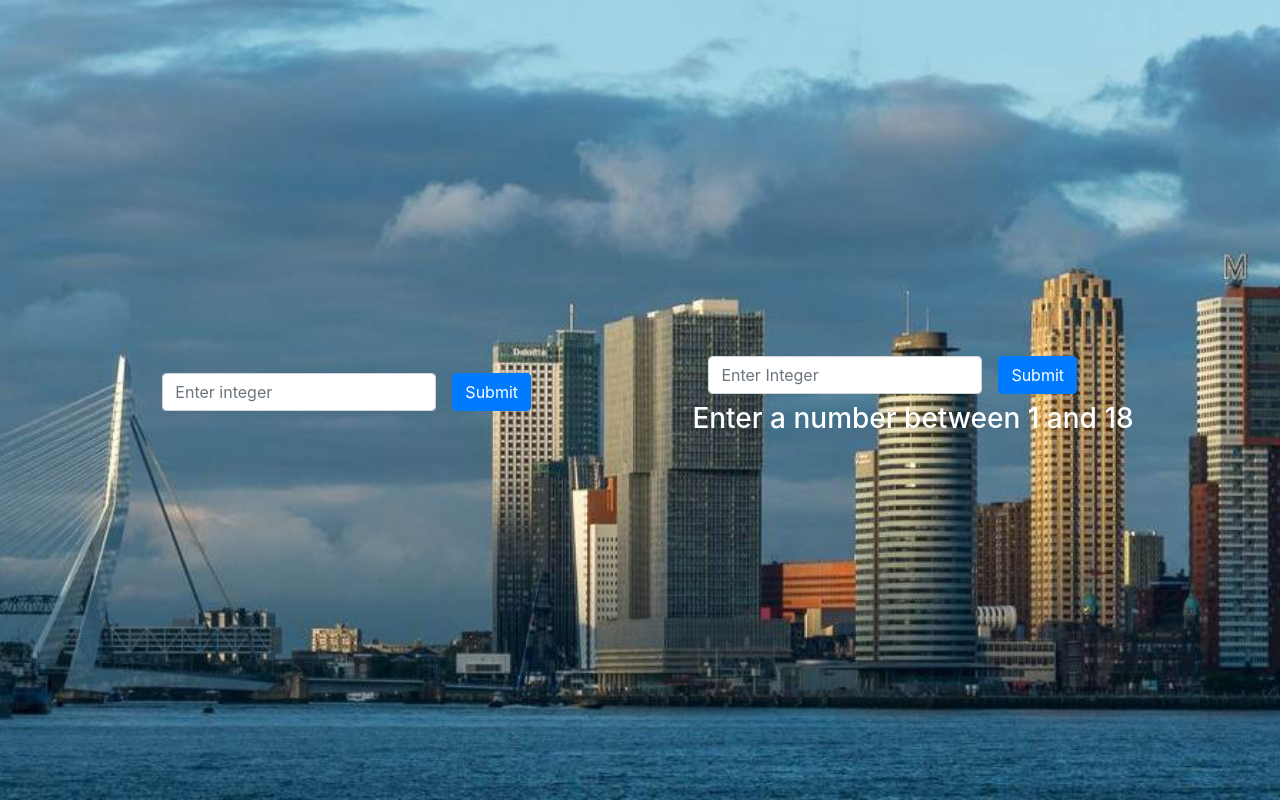
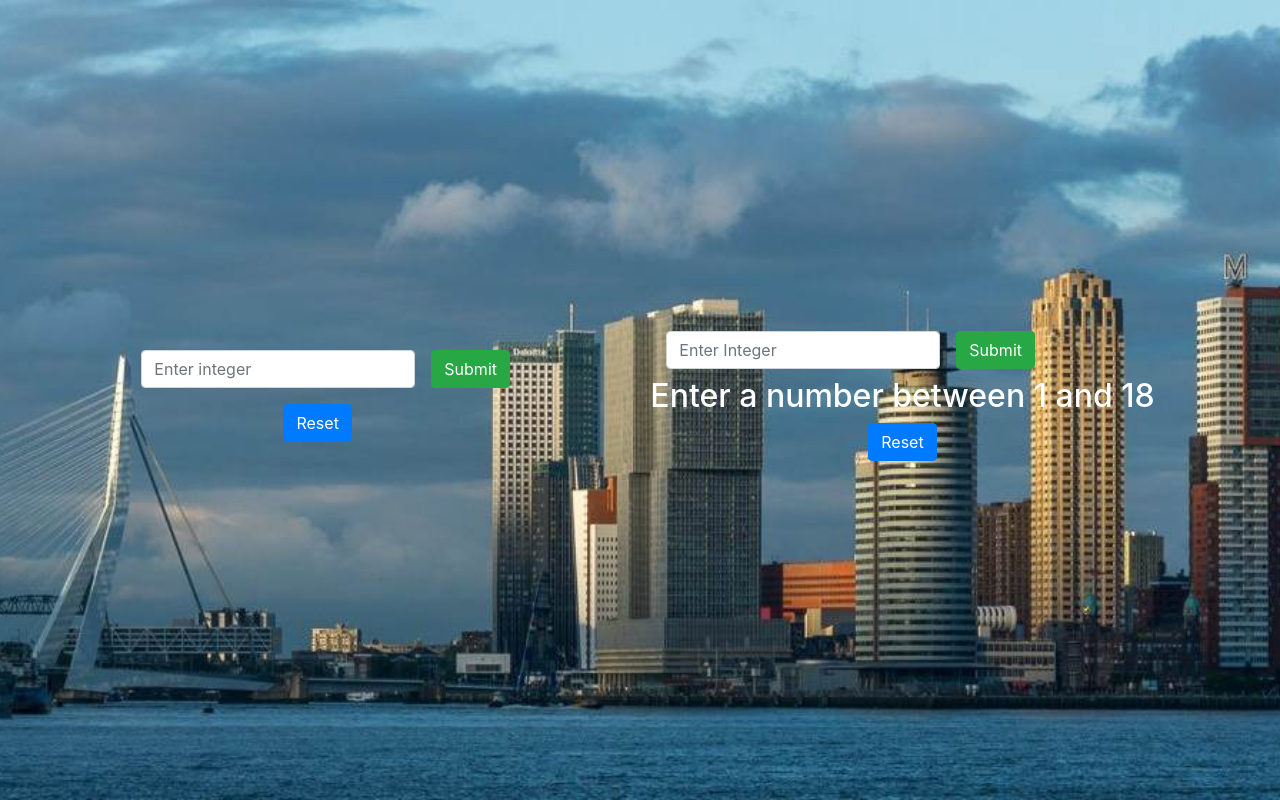
Before and after one commit to jdhova/skim, a React (Create React App) app: page / in a window 1280 px wide. Built offline with nearby package versions, Linux system fonts and the light colour scheme.

Commit message:
reset btn

```diff
--- a/src/components/algorithms/work.js
+++ b/src/components/algorithms/work.js
@@ -1,15 +1,15 @@
 
 
-let work = (n) => {
+const work = (n) => {
 
     let arr = []
 
     for (let i = 1; arr.length < n; i++) {
 
       if( i% 15 === 0) {
-        arr.push (' SKIM is a nice place to work, ')
+        arr.push (' SKIM is a nice place to work!!, ')
       } else if (i % 5 === 0){
-        arr.push(' nice place to work, ')
+        arr.push(' nice place to work!!, ')
       } else if (i % 3 === 0){
         arr.push(' SKIM, ')
       } else {
--- a/src/components/factorials.js
+++ b/src/components/factorials.js
@@ -15,10 +15,16 @@ class factorials extends Component {
         handleChange = (e) => {
             this.setState({value: (e.target.value)})
         }
+
         onSubmit = (e) => {
             e.preventDefault()
             this.setState ({finalValue: this.state.value})
             this.setState({value: ''})
+        }
+
+        onReset = (e) => {
+            e.preventDefault()
+            this.setState({finalValue: ''})
         }
 
         render() {
@@ -32,11 +38,12 @@ class factorials extends Component {
                         <label className="sr-only">Enter integer</label>
                         <input type="number" className="form-control" value = {this.state.value} onChange = {this.handleChange}  placeholder="Enter Integer" />
                         </div>
-                        <button type="submit" onClick = {this.onSubmit} className="btn btn-primary mb-2">Submit</button>
+                        <button type="submit" onClick = {this.onSubmit} className="btn btn-success mb-2">Submit</button>
                     </form>
-                    <h3 className='fac'>
-                         {factorial(intval)}
-                    </h3>
+
+                        <h2 className='fac'>  {factorial(intval)} </h2>
+
+                        <button type="submit" onClick = {this.onReset} className="btn btn-primary mb-2">Reset</button>
               </div>
             )
           }
--- a/src/components/input.js
+++ b/src/components/input.js
@@ -1,7 +1,6 @@
 
 import React, { Component } from 'react'
 import work from './algorithms/work'
-
 
 class input extends Component {
     constructor(props){
@@ -21,22 +20,31 @@ class input extends Component {
             this.setState ({ finalValue: this.state.value})
             this.setState({value: ''})
         }
+
+        onReset = (e) => {
+            e.preventDefault()
+            this.setState({finalValue : ''})
+        }
+
         render() {
                 const strval = this.state.finalValue
                 const intval = parseInt(strval)
+
             return (
               <div className = 'input'>
                 <form className="form-inline">
                     <div className="form-group mx-sm-3 mb-2">
                         <label className="sr-only">Enter integer</label>
-                        <input type="number" className="form-control" value = {this.state.value} onChange = {this.handleChange}  placeholder="Enter integer" />
+                        <input type="number" className="form-control" value = {this.state.value} onChange = {this.handleChange} placeholder="Enter integer" />
                     </div>
-                        <button type="submit" onClick = {this.onSubmit} className="btn btn-primary mb-2">Submit</button>
+                        <button type="submit" onClick = {this.onSubmit} className="btn btn-success mb-2">Submit</button>
                 </form>
 
                     <h2 className = 'wrk'> {work(intval)}</h2>
 
+                    <button type="submit" onClick = {this.onReset} className="btn btn-primary mb-2">Reset</button>
               </div>
+
             )
           }
     }
```
